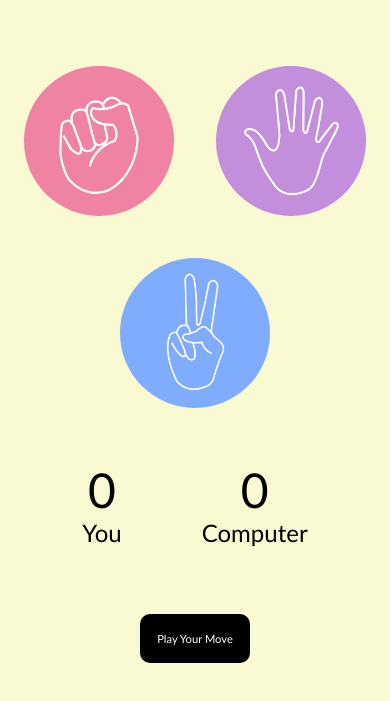
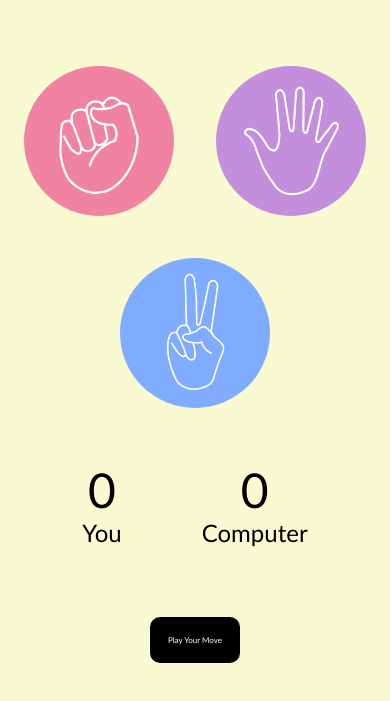
Before and after one commit to atulkumar0307/Rock-paper-scissor, a plain HTML site: page index.html in a window 390 px wide. Shown: the part 83-784 px from the top of the page. Drawn offline with Linux system fonts and the light colour scheme.

Commit message:
Update style.css

```diff
--- a/style.css
+++ b/style.css
@@ -71,6 +71,6 @@ img{
         width: 150px;
     }
     .msg{
-        font-size: .7rem;
+        font-size: .5rem;
     }
 }
```
